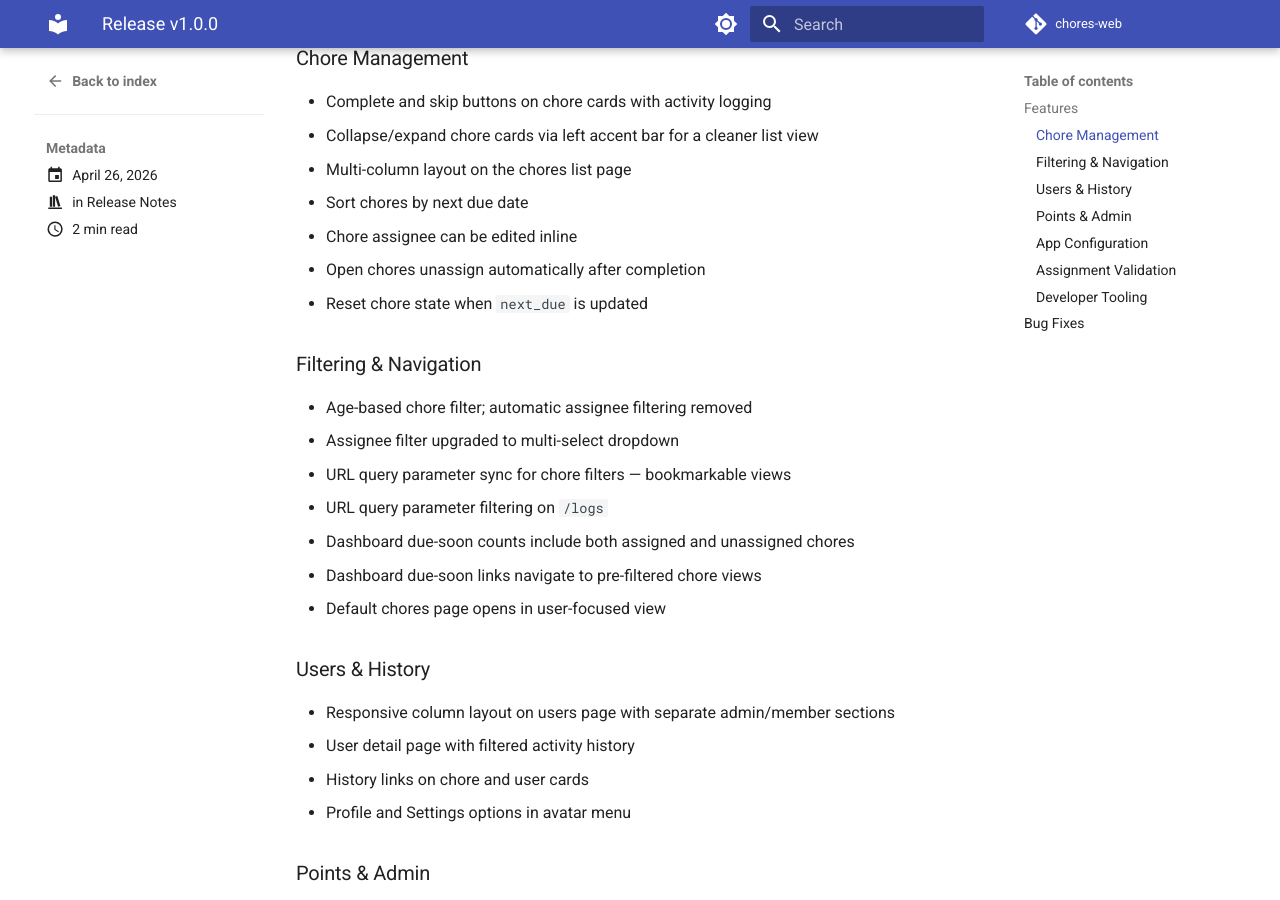
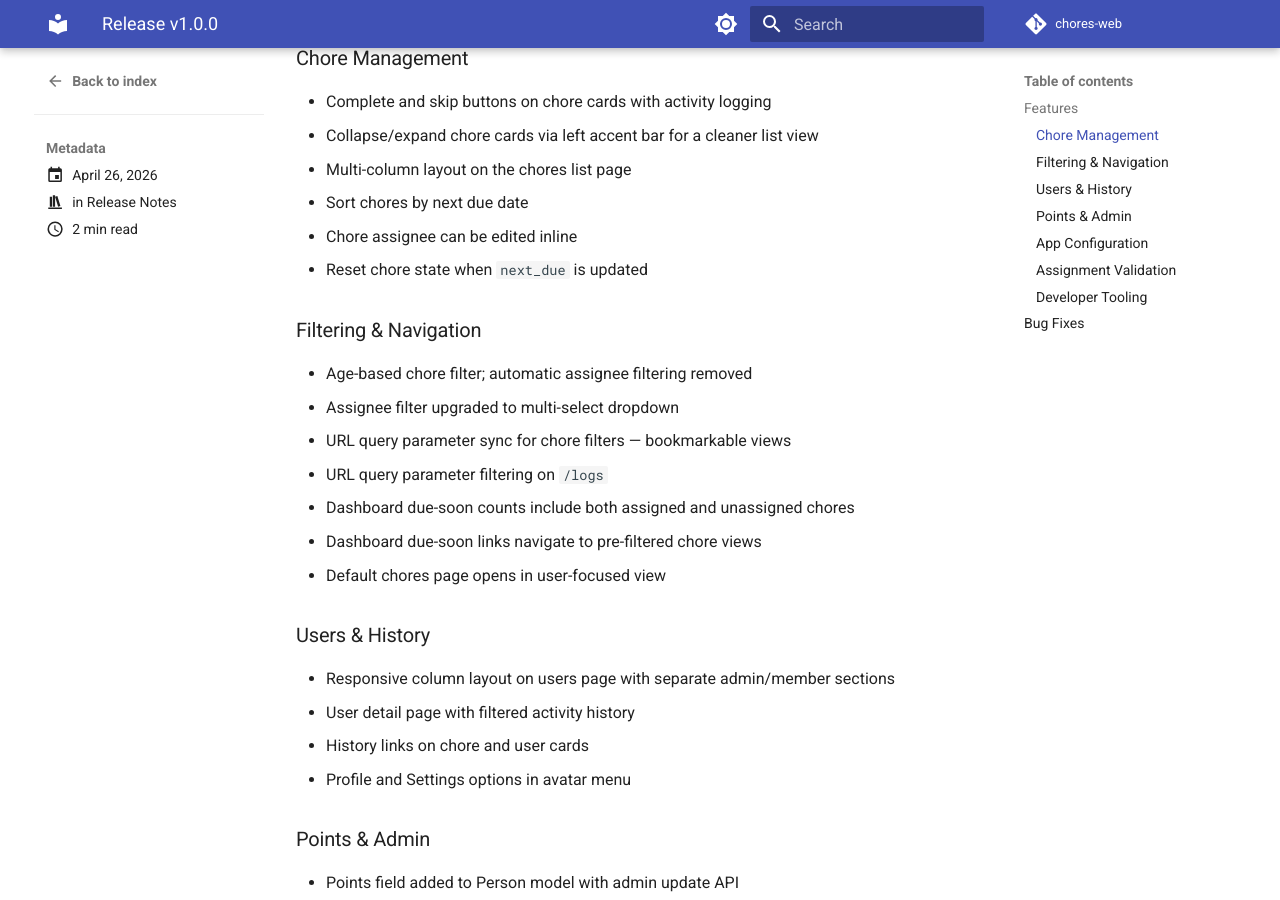
Before and after one commit to derekwinters/chores-web, an MkDocs documentation site: the page built from docs/blog/posts/2026-04-26-release-v1-0-0.md, in a window 1280 px wide and 900 px high, scrolled down 352 px. Built offline with MkDocs 1.6.1 and Material for MkDocs 9.7.7, drawn with Linux system fonts in a browser that asks for light colours; comment, search, counter and statistics services are not loaded.

Commit message:
docs: reconcile v1.0.0 release notes with implementation #279
Removed "open chores unassign after completion" — that feature shipped
in v1.4.0, not v1.0.0.

Co-Authored-By: Claude Sonnet 4.6 <noreply@anthropic.com>

```diff
--- a/docs/blog/posts/2026-04-26-release-v1-0-0.md
+++ b/docs/blog/posts/2026-04-26-release-v1-0-0.md
@@ -19,7 +19,6 @@ The first stable release of Chores — a household chore tracking app with user
 - Multi-column layout on the chores list page
 - Sort chores by next due date
 - Chore assignee can be edited inline
-- Open chores unassign automatically after completion
 - Reset chore state when `next_due` is updated
 
 ### Filtering & Navigation
```
